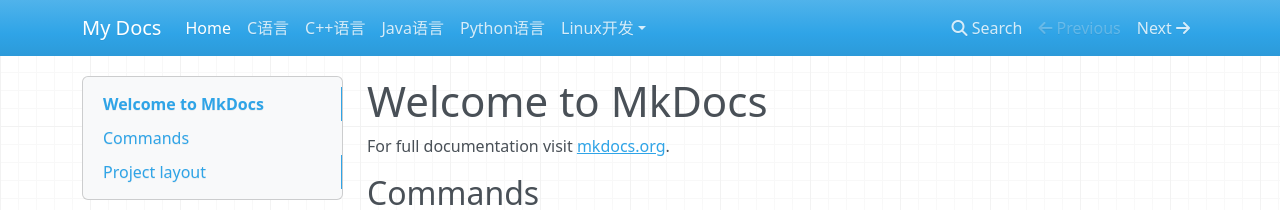
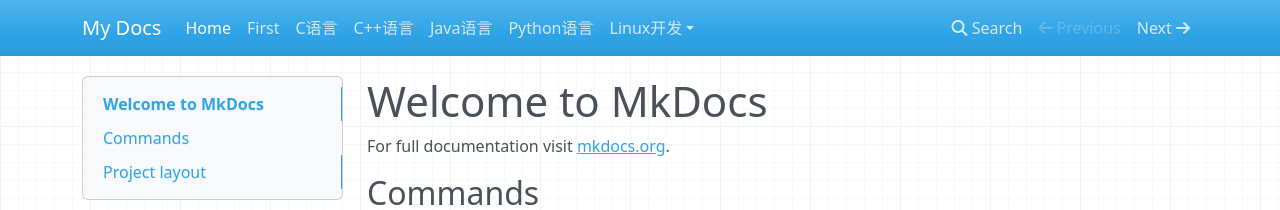
Before and after one commit to EdgeAI-Lab/my-wiki, an MkDocs documentation site: the page built from docs/index.md, in a window 1280 px wide. Shown: the top 210 px of the page. Built offline with MkDocs 1.6.1, drawn with Linux system fonts in a browser that asks for light colours; nearby versions of some CDN libraries.

Commit message:
first commit

```diff
--- a/mkdocs.yml
+++ b/mkdocs.yml
@@ -3,6 +3,7 @@
 
 nav:
     - Home: index.md
+    - First: first.md
     - C语言: c/c_language.md
     - C++语言: c++/c++_language.md
     - Java语言: java/java_language.md
```
